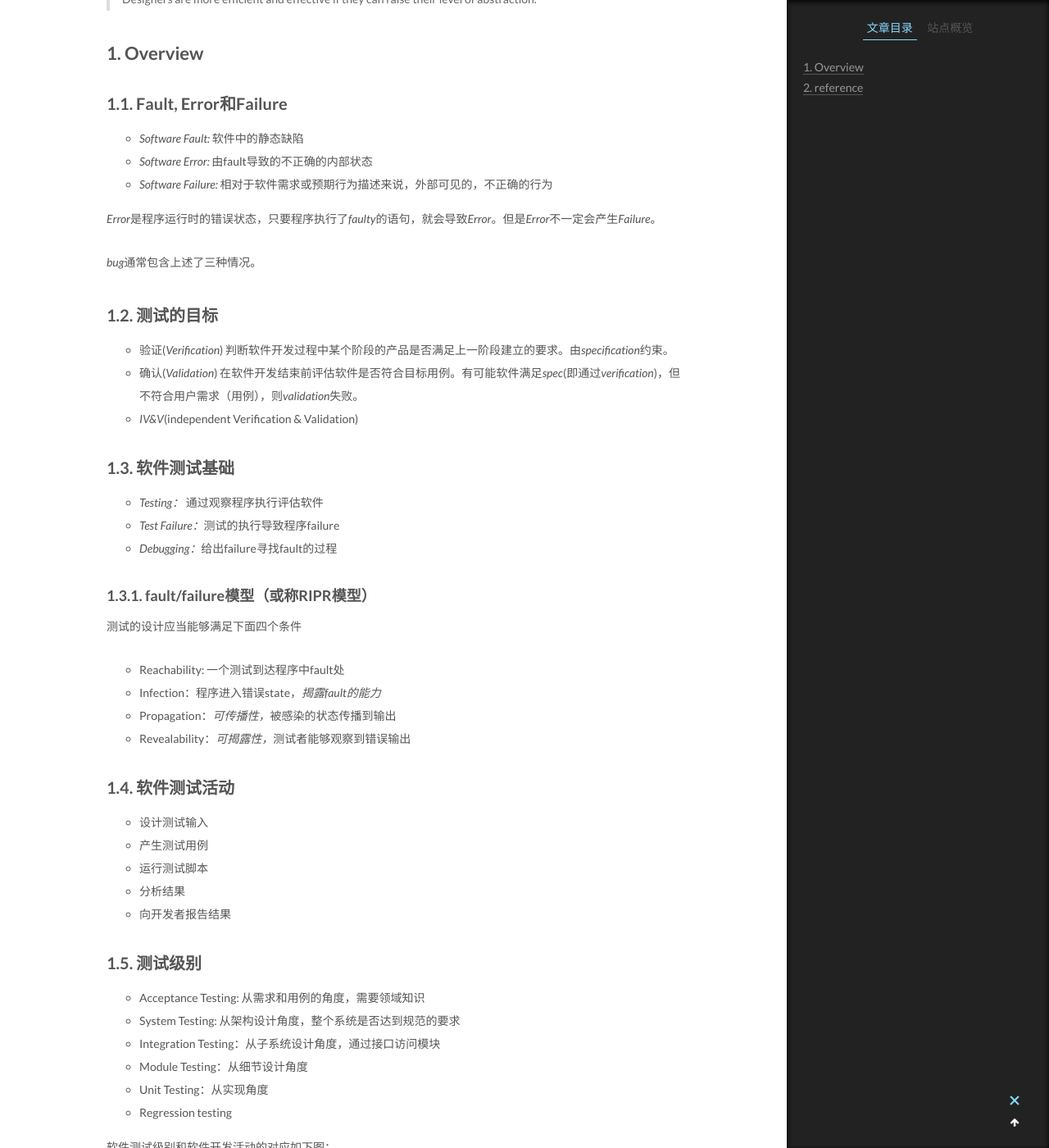
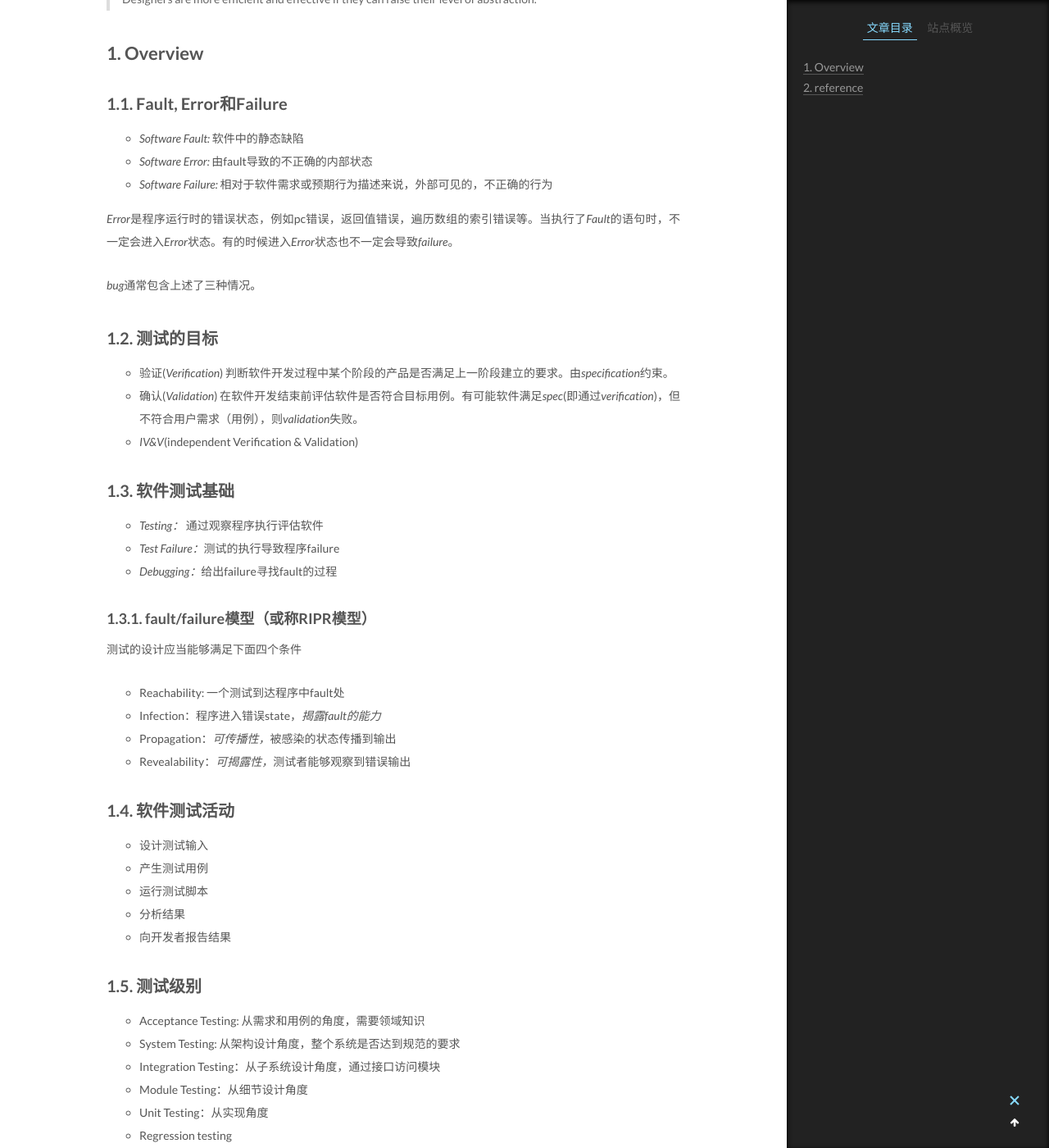
Before and after one commit to Willendless/willendless.github.io, a Jekyll site: the page built from _posts/2021-3-9-软件测试（一）.md, in a window 1280 px wide and 1400 px high, scrolled down 318 px. Shown: the whole window at 82% size. Built offline with Jekyll 4.4.1, drawn with Linux system fonts in a browser that asks for light colours; comment, search, counter and statistics services are not loaded.

Commit message:
chore: update post

```diff
--- a/_posts/2021-3-9-软件测试（一）.md
+++ b/_posts/2021-3-9-软件测试（一）.md
@@ -15,7 +15,7 @@ category: 软件测试
 + *Software Error:* 由fault导致的不正确的内部状态
 + *Software Failure:* 相对于软件需求或预期行为描述来说，外部可见的，不正确的行为
 
-*Error*是程序运行时的错误状态，只要程序执行了*faulty*的语句，就会导致*Error*。但是*Error*不一定会产生*Failure*。
+*Error*是程序运行时的错误状态，例如pc错误，返回值错误，遍历数组的索引错误等。当执行了*Fault*的语句时，不一定会进入*Error*状态。有的时候进入*Error*状态也不一定会导致*failure*。
 
 *bug*通常包含上述了三种情况。
 
```
